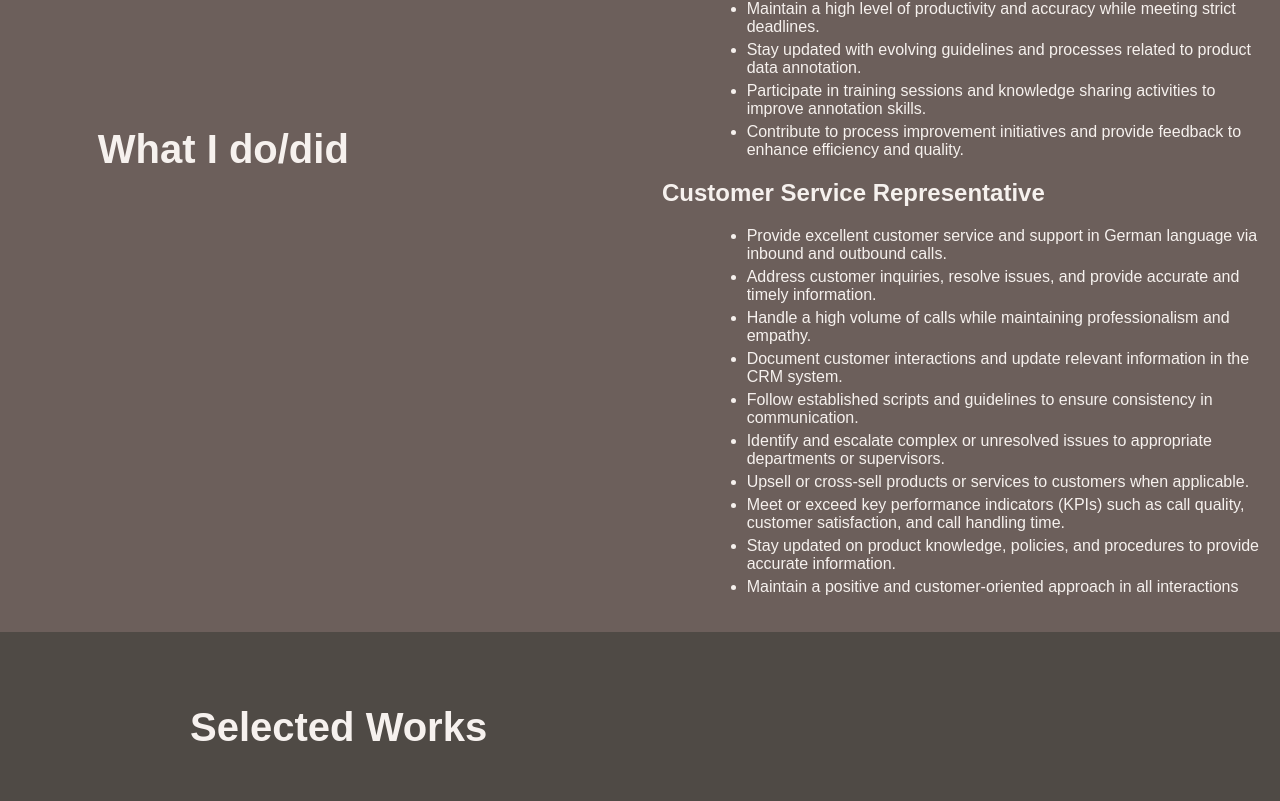
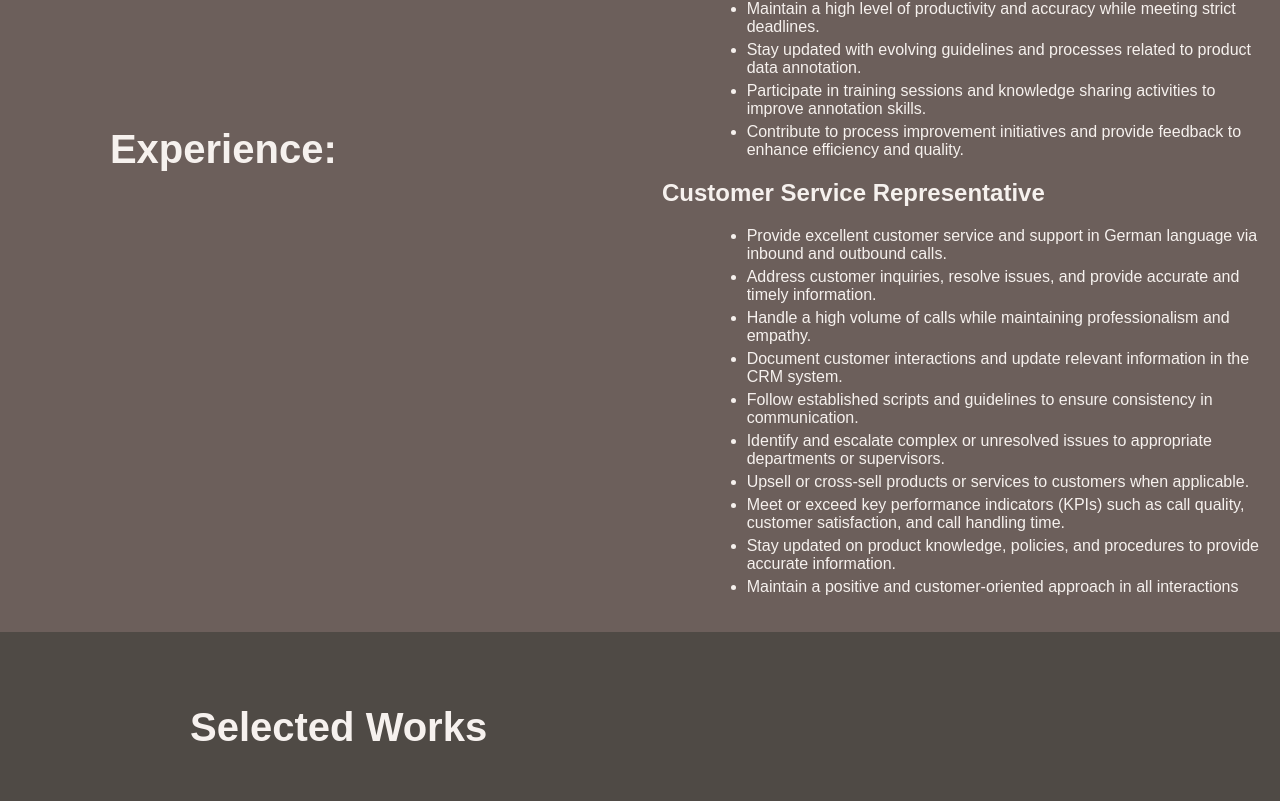
Before and after one commit to DevRayShiro/Portfolio, a plain HTML site: page index.html in a window 1280 px wide. Shown: the part 1117-1918 px from the top of the page. Drawn offline with Linux system fonts and the light colour scheme; a web font is replaced by a local one.

Commit message:
Update index.html

```diff
--- a/index.html
+++ b/index.html
@@ -37,7 +37,7 @@
 	</div>
 	<section id="experience">
 	<div class="experience">
-		<h2>What I do/did</h2>
+		<h2>Experience:</h2>
 		<div>
 			<h3 class="job">PQU Annotator</h3>
 			<ul>
```
